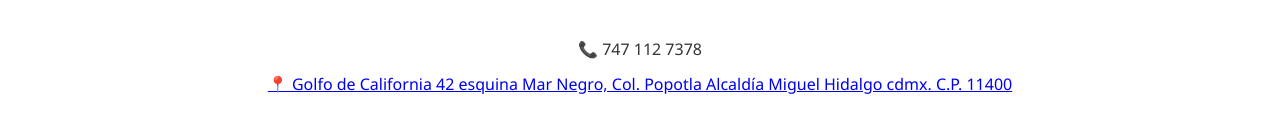
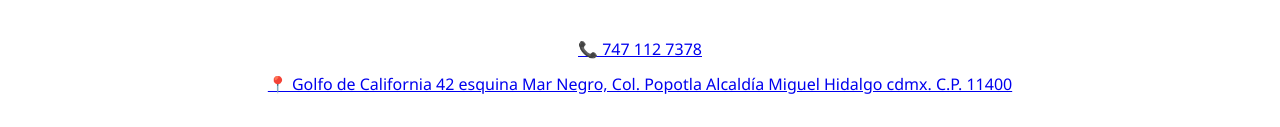
Before and after one commit to algorux/consultorio, a plain HTML site: page index.html in a window 1280 px wide. Shown: the part 2184-2311 px from the top of the page. Drawn offline with Linux system fonts and the light colour scheme.

Commit message:
Update index.html

```diff
--- a/index.html
+++ b/index.html
@@ -284,7 +284,7 @@ footer{
         <div class="contacto">
 
             <p>
-                📞 747 112 7378
+                <a href="tel:7471127378">📞 747 112 7378</a>
             </p>
 
             <p>
```
